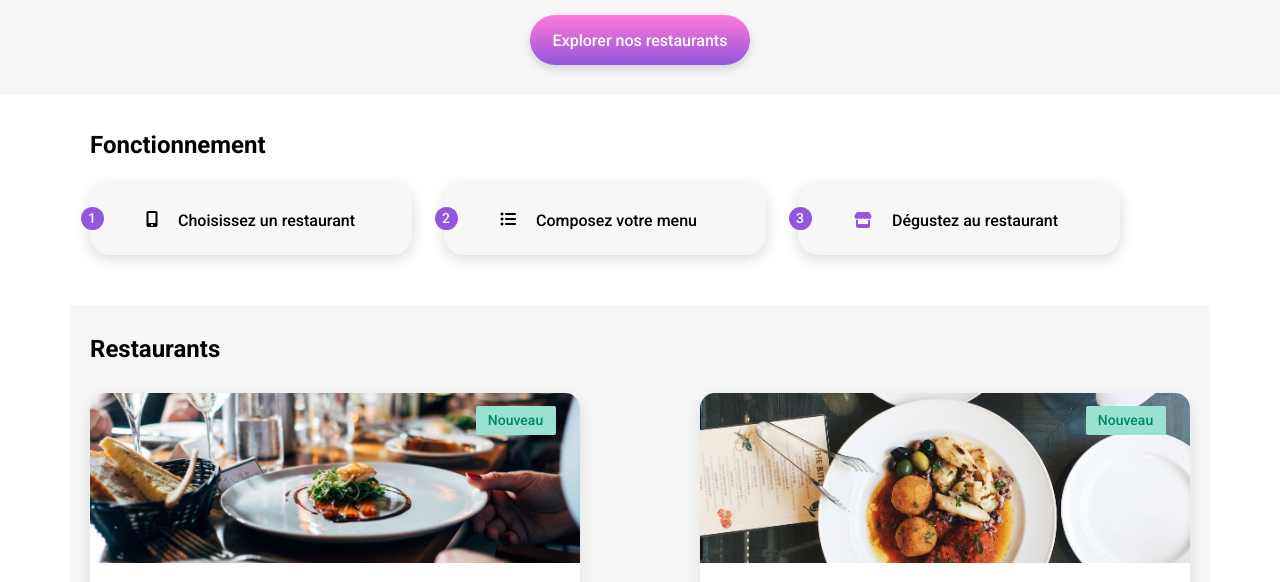
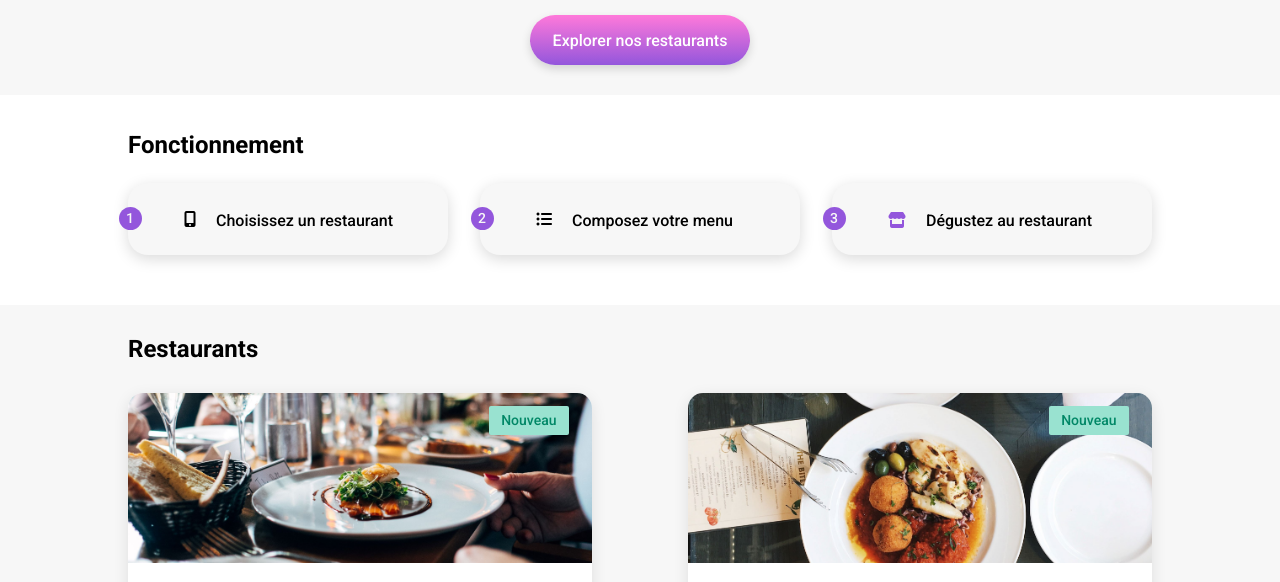
Before and after one commit to jacquescarlier/oh_my_food_margepb, a website: page index.html in a window 1280 px wide. Shown: the part 213-795 px from the top of the page. Drawn offline with Linux system fonts and the light colour scheme; a web font is replaced by a local one.

Commit message:
modif padding restaurant.scss
modif padding fonctionnement

```diff
--- a/SCSS/Composants/_fonctionnement.scss
+++ b/SCSS/Composants/_fonctionnement.scss
@@ -8,13 +8,10 @@
         }
 
         @include desktop {
-            padding: 0 20px 50px 20px;
+            padding: 0 10% 50px 10%;
             position: relative;
             @include flex-column;
             justify-content: space-between;
-            margin: 0 auto;
-            max-width: 1140px;
-
         }
 
         h2 {
--- a/SCSS/Pages/_restaurants.scss
+++ b/SCSS/Pages/_restaurants.scss
@@ -7,15 +7,13 @@
 
         @include tab {
             justify-content: center;
-            padding-left: 10%;
-            padding-right: 10%;
+            padding-left: 12%;
+            padding-right: 12%;
         }
 
         @include desktop {
             justify-content: center;
-            padding: 30px 20px 64px 20px;
-            margin: 0 auto;
-            max-width: 1140px;
+            padding: 30px 10% 64px 10%;
         }
 
     .restaurants-cards {
@@ -23,6 +21,9 @@
         margin-top: 30px;
         gap: 18px;
 
+            @include tab {
+                gap: 25px;
+            }
             @include desktop {
                 gap: 55px;
             }
@@ -32,6 +33,10 @@
                 @include flex-column;
                 justify-content: space-between;
                 gap: 18px;
+
+                    @include tab {
+                        gap: 25px;
+                    }
 
                     @include desktop {
                         @include flex-row;
```
Also changed, not shown: assets/CSS/accueil.css, 1 other file.
